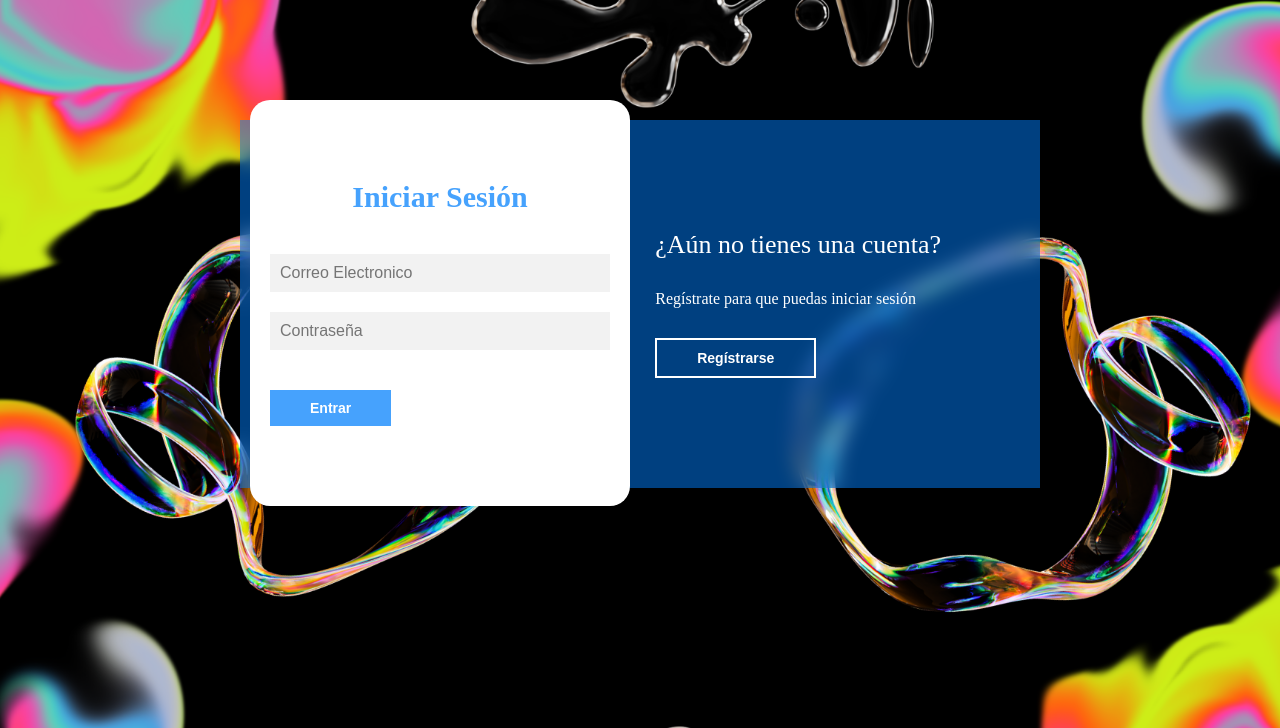
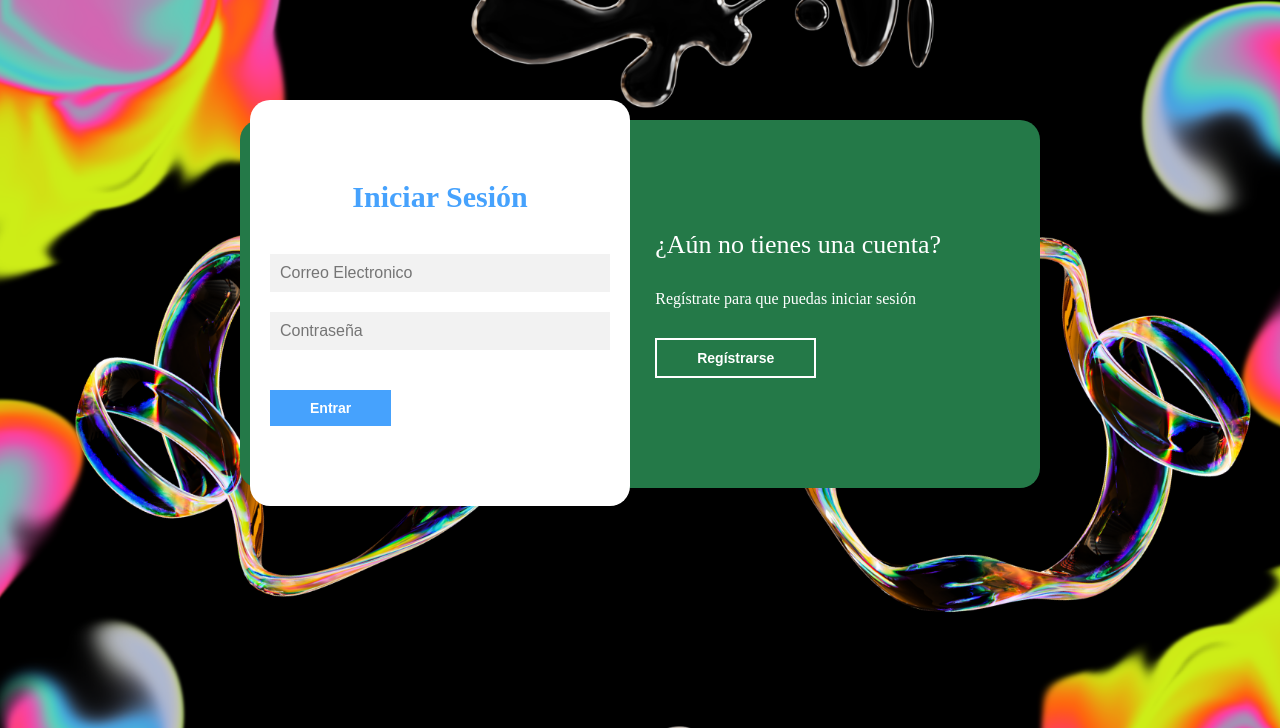
Before and after one commit to Danteroll/Proyecto_recetario, a PHP site: page /formulario.php in a window 1280 px wide. Shown: the top 728 px of the page. Run offline with PHP 8.4, Linux system fonts and the light colour scheme.

Commit message:
formulario_0.8

```diff
--- a/formulario.css
+++ b/formulario.css
@@ -35,8 +35,8 @@ main{
     justify-content: center;
     -webkit-backdrop-filter: blur(10px);
     backdrop-filter: blur(10px);
-    background-color: rgba(0, 128, 255, 0.5);
-
+    background-color: rgba(36, 121, 72);
+    border-radius: 20px;
 }
 
 .caja__trasera div{
--- a/index.php
+++ b/index.php
@@ -65,12 +65,6 @@
                             <a href="#contacto" onclick="seleccionar()">
                                 <i class="fa-solid fa-comments"></i>
                                 <span>Contacto</span>
-                            </a>
-                        </li>
-                        <li>
-                            <a href="formulario.php" onclick="seleccionar()">
-                                <i class="fa-solid fa-comments"></i>
-                                <span>Registrate</span>
                             </a>
                         </li>
                     </ul>
```
